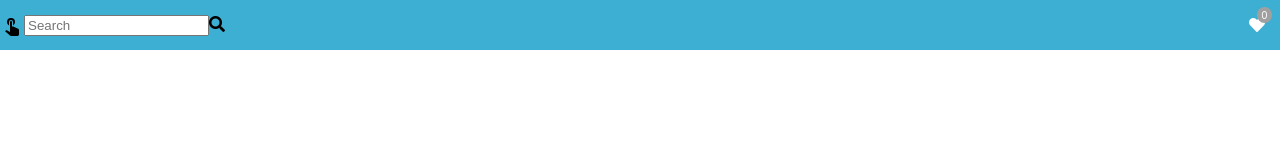
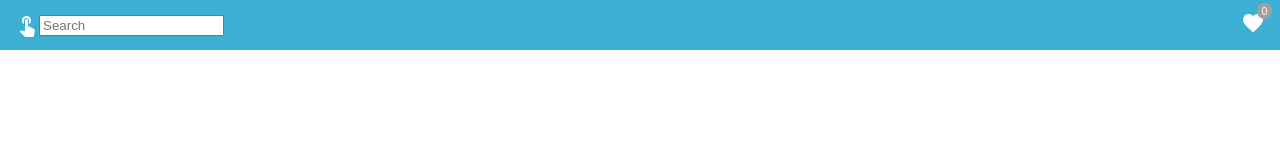
Before and after one commit to natalia-pn/Slashmobility-bonus, a React (Create React App) app: page / in a window 1280 px wide. Shown: the top 160 px of the page. Built offline with nearby package versions, Linux system fonts and the light colour scheme.

Commit message:
Insert MDI icons

```diff
--- a/package.json
+++ b/package.json
@@ -3,6 +3,8 @@
   "version": "0.1.0",
   "private": true,
   "dependencies": {
+    "@mdi/font": "^3.5.95",
+    "material-design-icons": "^3.0.1",
     "node-sass": "^4.11.0",
     "react": "^16.8.6",
     "react-dom": "^16.8.6",
--- a/public/index.html
+++ b/public/index.html
@@ -22,7 +22,9 @@
       work correctly both with client-side routing and a non-root public URL.
       Learn how to configure a non-root public URL by running `npm run build`.
     -->
-    <link rel="stylesheet" href="https://use.fontawesome.com/releases/v5.8.1/css/all.css" integrity="sha384-50oBUHEmvpQ+1lW4y57PTFmhCaXp0ML5d60M1M7uH2+nqUivzIebhndOJK28anvf" crossorigin="anonymous">
+
+    <link href="https://fonts.googleapis.com/icon?family=Material+Icons"
+      rel="stylesheet">
     <title>React App</title>
   </head>
   <body>
--- a/src/components/Header.js
+++ b/src/components/Header.js
@@ -1,20 +1,20 @@
 import React, { Component} from 'react';
-import PropTypes from "prop-types";
 import IonSearchbar from './IonSearchbar';
 
 class Header extends Component {
     render() {
-        const { handTap, getSearchName, magnify, favouritesTotal} = this.props;
+        const { getSearchName, magnify, favouritesTotal} = this.props;
 
         return(
             <header className="App-header">
-                <img className="Hand-tap" src={handTap} alt="hand tapping icon"></img>
+                <i class="material-icons Hand-tapping">touch_app</i>
 
                 <IonSearchbar
                     getSearchName={getSearchName}
-                    magnify={magnify} />
+                    magnify={magnify}
+                />
                 <div className="Favourites-counter__container">
-                    <i className="fas fa-heart Header__heart"></i>
+                    <i class="material-icons Header__heart">favorite</i>
 
                     <span className="Favourites__counter">{favouritesTotal}</span>
                 </div>
@@ -23,8 +23,4 @@ class Header extends Component {
     }
 }
 
-Header.propTypes = {
-    handTap: PropTypes.string,
-}
-
 export default Header;
--- a/src/components/SongCard.js
+++ b/src/components/SongCard.js
@@ -53,6 +53,7 @@ class SongCard extends Component {
                 <p className="Song__album">{collectionName}</p>
 
                 <button type="button" className="Favourites__heart" onClick={selectFavourites}><i class={`fas fa-heart ${favouritesClass}`} value={id}></i></button>
+                <i class="material-icons">favorite_border</i>
             </li>
         );
     }
--- /dev/null
+++ b/src/styles/IonSearchbar.scss
@@ -0,0 +1,3 @@
+.Search-field__input {
+    border-radius: -6px;
+}
--- a/src/styles/_header.scss
+++ b/src/styles/_header.scss
@@ -5,6 +5,11 @@
     display: flex;
     flex-direction: row;
     align-items: center;
+}
+
+.Hand-tapping {
+    color: $white;
+    margin-left: 15px;
 }
 
 .Favourites-counter__container {
```
Also changed, not shown: 1 other file (tests, documents, lock files or other folders).
